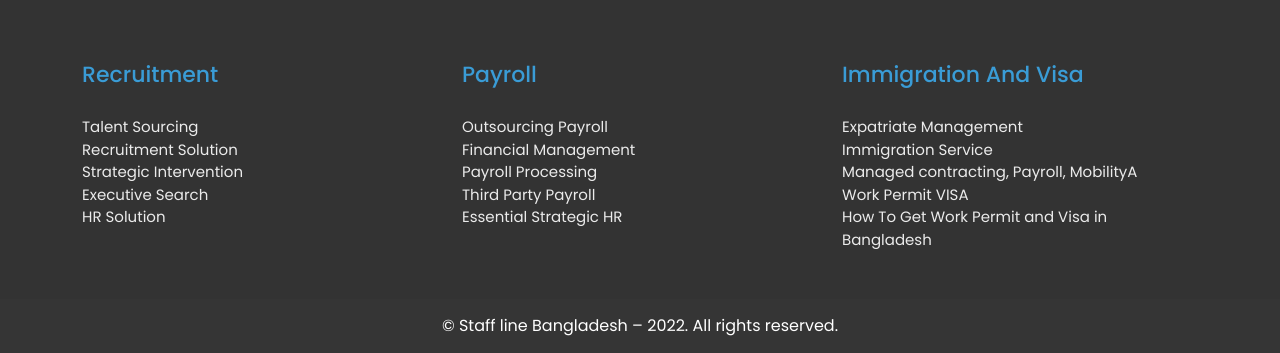
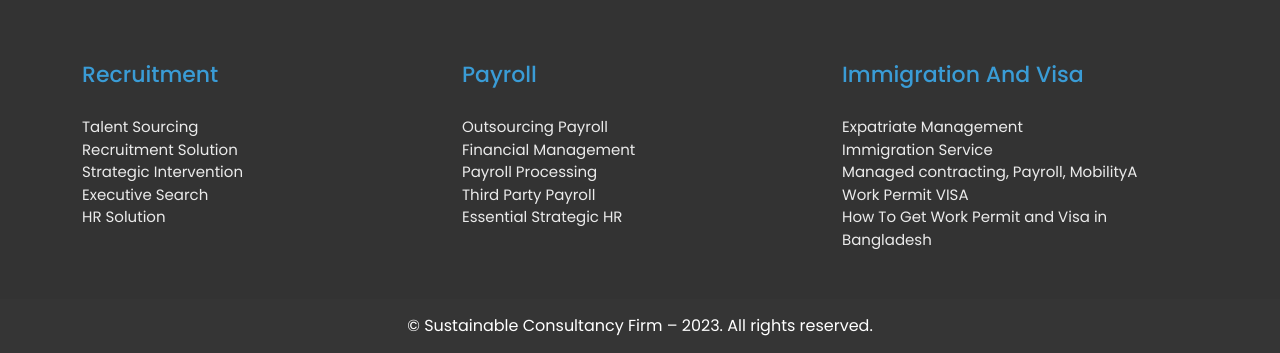
Before and after one commit to mrrayhan246/web_sc-firm, a plain HTML site: page templates/index.html in a window 1280 px wide. Shown: the part 5806-6159 px from the top of the page. Drawn offline with nearby package versions, Linux system fonts and the light colour scheme.

Commit message:
Copy Right Name Update

```diff
--- a/templates/index.html
+++ b/templates/index.html
@@ -380,7 +380,7 @@
       </div>
       <!-- ===== Footer Copy Right Box ===== -->
       <div class="copy-right">
-        <p>© Staff line Bangladesh – 2022. All rights reserved.</p>
+        <p>© Sustainable Consultancy Firm – 2023. All rights reserved.</p>
       </div>
     </footer>
 
```
